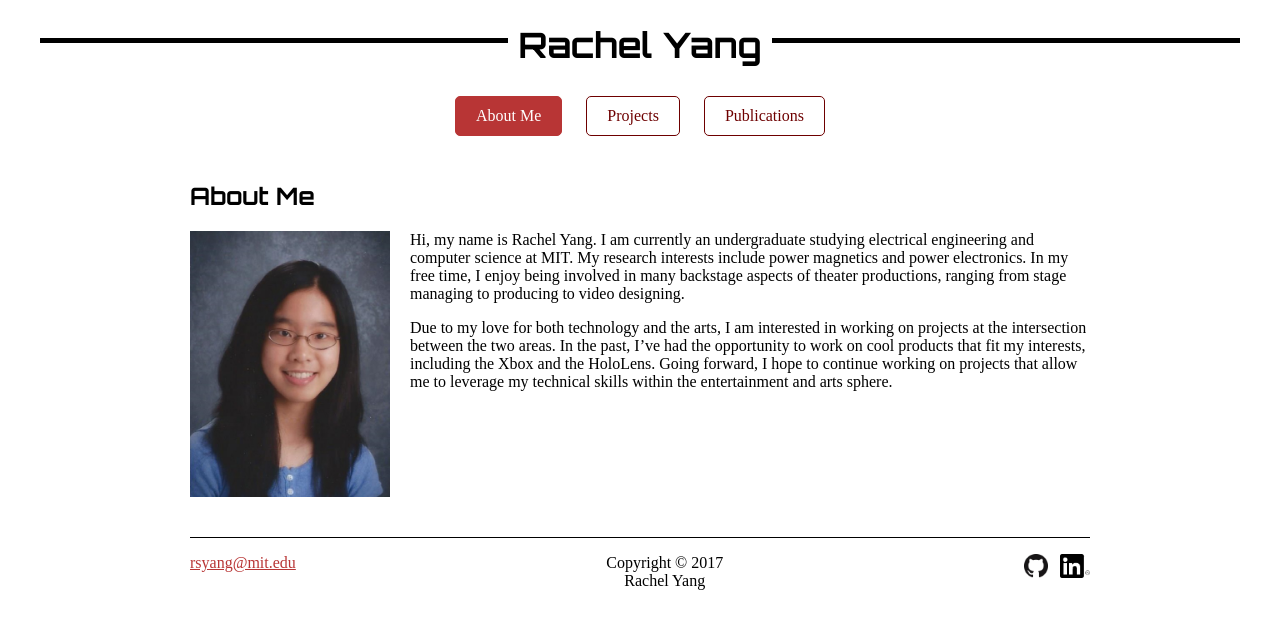
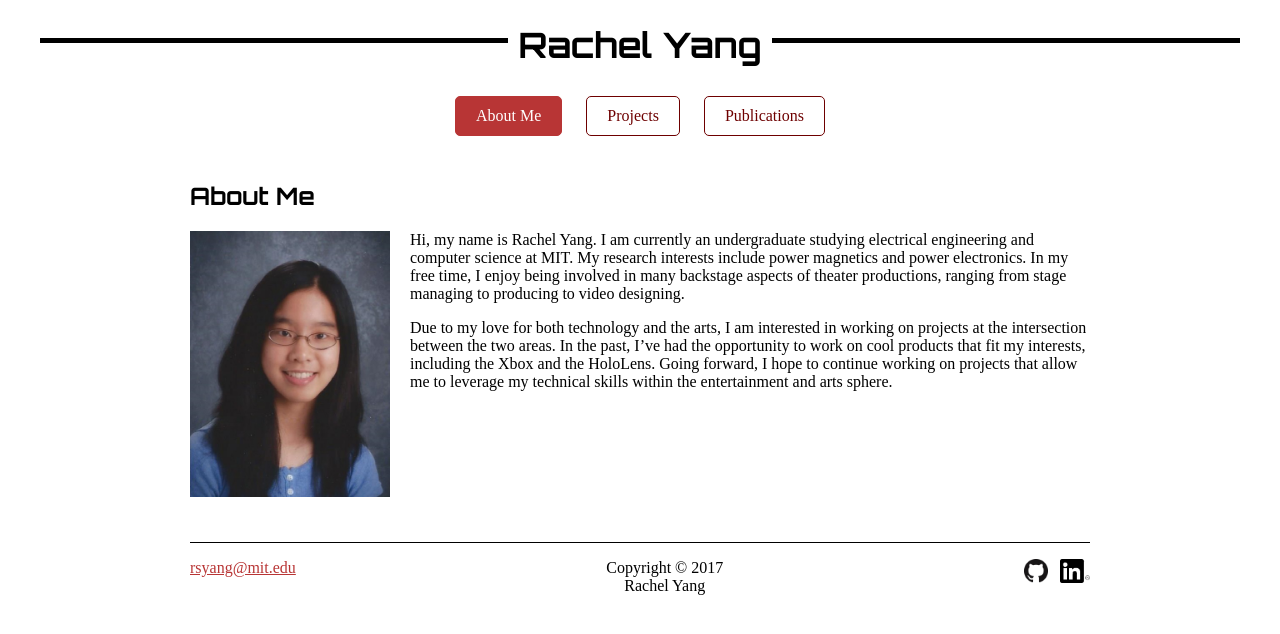
Before and after one commit to racyan/rachelyang.me, a Jekyll site: the page built from index.md, in a window 1280 px wide. Shown: the top 634 px of the page. Built offline with Jekyll 4.4.1, drawn with Linux system fonts in a browser that asks for light colours.

Commit message:
add bottom margin to left floating image

```diff
--- a/_sass/elements.scss
+++ b/_sass/elements.scss
@@ -31,7 +31,7 @@ a {
 
 .left {
     float: left;
-    margin-right: 20px;
+    margin: 0 20px 5px 0;
 }
 
 .clear {
```
